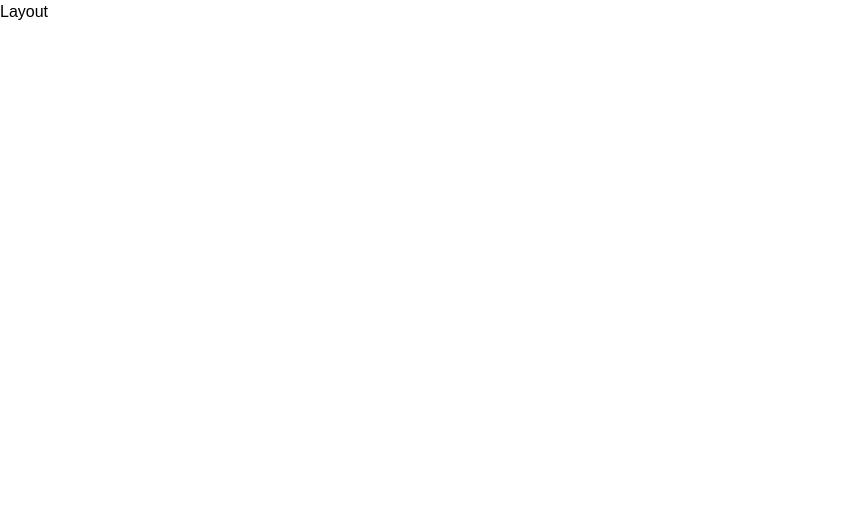
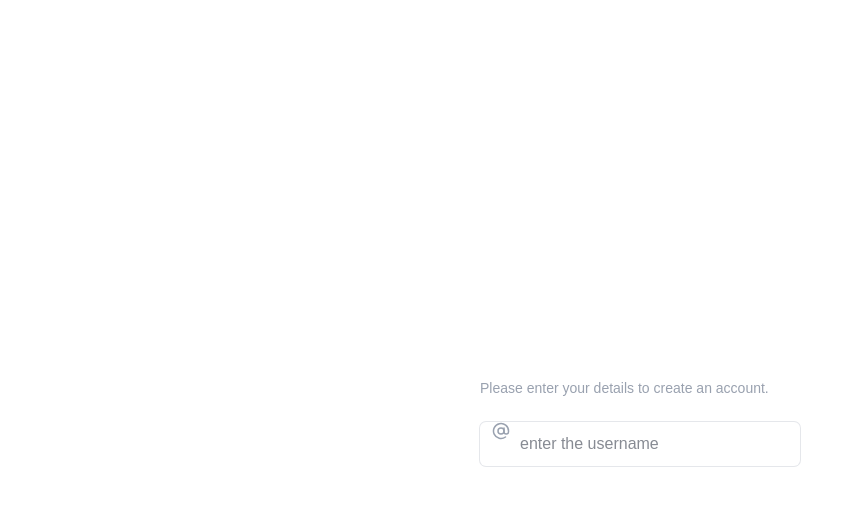
Before and after one commit to chetan-naik-03/Fitness_Tracker, a React app: page / in a window 1280 px wide. Shown: the top 506 px of the page, without its empty margins (0-863 px from the left). Built offline with nearby package versions, Linux system fonts and the light colour scheme; the HTML template or start-up script is replaced by a standard one; a web font is replaced by a local one.

Commit message:
updated login

```diff
--- a/package.json
+++ b/package.json
@@ -11,8 +11,10 @@
   },
   "dependencies": {
     "@tailwindcss/vite": "^4.2.2",
+    "lucide-react": "^1.0.1",
     "react": "^19.2.4",
     "react-dom": "^19.2.4",
+    "react-hot-toast": "^2.6.0",
     "react-router-dom": "^7.13.1"
   },
   "devDependencies": {
--- a/src/App.tsx
+++ b/src/App.tsx
@@ -4,18 +4,30 @@ import Dashboard from "./pages/Dashboard";
 import Foodlog from "./pages/Foodlog";
 import Activitylog from "./pages/Activitylog";
 import Profile from "./pages/Profile";
+import Login from "./pages/Login";
+import { useAppContext } from "./context/AppContext";
 
 const App = () => {
+  const { user, isUserFetched } = useAppContext();
+
+  if (!isUserFetched) {
+    return <p>Loading...</p>;
+  }
+
   return (
     <Routes>
+      {!user ? (
+        <Route path="*" element={<Login />} />
+      ) : (
         <Route path="/" element={<Layout />}>
           <Route index element={<Dashboard />} />
           <Route path="food" element={<Foodlog />} />
           <Route path="activity" element={<Activitylog />} />
           <Route path="profile" element={<Profile />} />
         </Route>
+      )}
     </Routes>
   );
-};
+};  // 👈 THIS WAS MISSING
 
 export default App;
--- a/src/context/AppContext.tsx
+++ b/src/context/AppContext.tsx
@@ -3,6 +3,8 @@ import { initialState, type Credentials } from "../types";
 import mockApi from "../assets/mockApi";
 import { useNavigate } from "react-router-dom";
 import { useState, useContext } from "react";
+import type { User, FoodEntry, ActivityEntry } from "../types";
+import { useEffect } from "react";
 
 
 const AppContext = createContext(initialState)
@@ -50,38 +52,36 @@ export const AppProvider = ({children} : {children: React.ReactNode})=>{
    }
 
     const fetchActivityLogs = async ()=>{
-    const { data } = await mockApi.ActivityLogs.list()
+    const { data } = await mockApi.activityLogs.list()
     setAllActivitylogs(data)
    }
 
    const logout = ()=>{
     localStorage.removeItem('token')
     setUser(null)
+    setonboardingCompleted(false)
+    navigate('/')
    }
 
-   useEffectEvent(()=>{
+   useEffect(()=>{
     const token = localStorage.getItem('token')
+
     if(token){
         (async ()=>{
             await fetchUser(token)
             await fetchFoodLogs()
             await fetchActivityLogs()
         })();
-    }else{
+    } else {
         setIsUserFetched(true)
     }
-   })
+}, [])
 
     const value = {
-  user,
-  signup,
-  login,
-  fetchUser,
-  isUserFetched,
-  onboardingCompleted,
-  allFoodLogs,
-  allActivityLogs
-}
+        user, setUser, isUserFetched, fetchUser, signup, login, logout,onboardingCompleted, setonboardingCompleted,
+        setAllFoodlogs, setAllActivitylogs
+
+    }
 
     return <AppContext.Provider value={value}>
          {children}
--- a/src/main.tsx
+++ b/src/main.tsx
@@ -2,9 +2,15 @@ import { createRoot } from 'react-dom/client'
 import './index.css'
 import App from './App.tsx'
 import  {BrowserRouter} from 'react-router-dom'
+import { AppProvider } from './context/AppContext.tsx'
+import { ThemeProvider } from './context/ThemeContext.tsx'
 
 createRoot(document.getElementById('root')!).render(
   <BrowserRouter>
-    <App />
+  <ThemeProvider>
+    <AppProvider>
+      <App />
+    </AppProvider>
+  </ThemeProvider>
   </BrowserRouter>,
 )
--- a/src/pages/Login.tsx
+++ b/src/pages/Login.tsx
@@ -1,10 +1,36 @@
-import React from 'react'
+import { useState } from "react";
+import { AtSignIcon } from "lucide-react";
 
 const Login = () => {
+
+  const [state, setState] = useState('sign up')
   return (
-    <div>
-      Login
-    </div>
+    <>
+      <main className="login-page-container">
+        <form className="login-form">
+          <h2 className="text-3xl font-medium text-white">
+            {state === 'login' ? "Sign In" : "Sign Up"}
+          </h2>
+          <p className="mt-2 text-sm text-gray-400">
+            {state === 'login' ? 'Please enter your email and  password to access.': 'Please enter your details to create an account.'}
+          </p>
+
+          {/* Username */}
+          {state !== 'login' && (
+            <div className= 'mt-4'>
+              <label className="font-medium text-sm text-gray-700 dark:text-gray-300"></label>
+              <div className="relative mt-2">
+                <AtSignIcon className="absolute left-3 top-1/2-translate-y-1/2 text-gray-400 size-4.5"/>
+
+              <input type="text" placeholder="enter the username"
+              className = "login-input" required/>
+            </div>
+
+            </div>
+          )}
+        </form>
+      </main>
+    </>
   )
 }
 
```
Also changed, not shown: 1 other file (tests, documents, lock files or other folders). Lines whose indentation alone changed are shown as unchanged.
